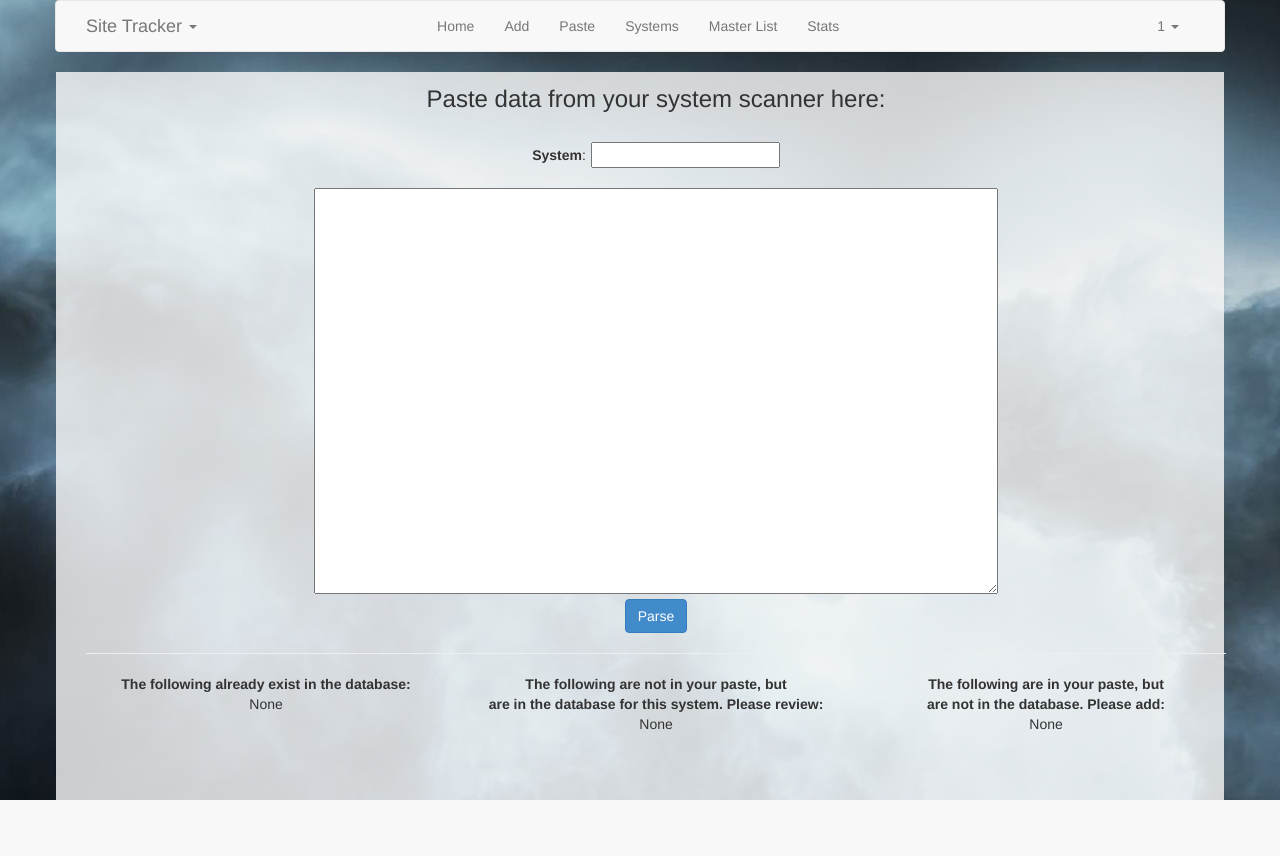
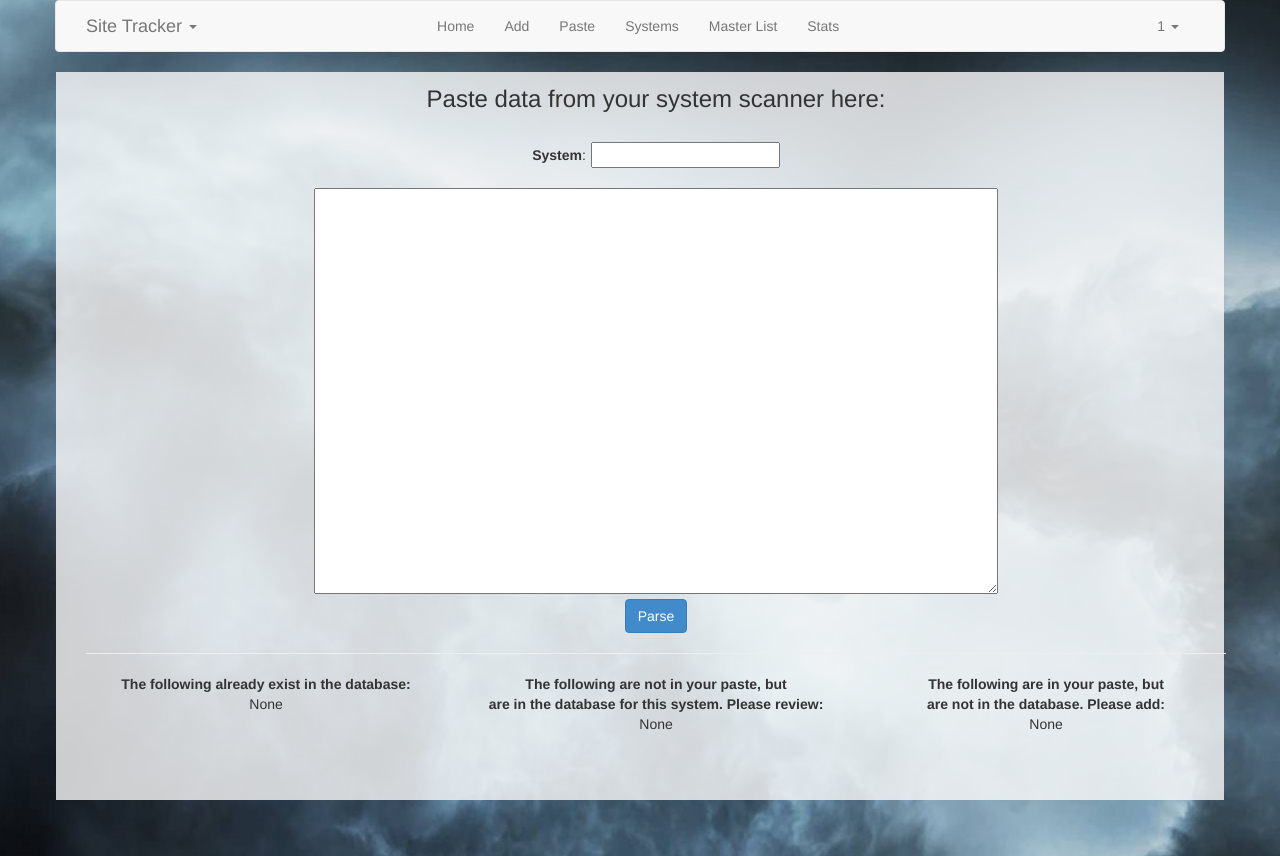
Before and after one commit to Celeo/EveTrackers, a Flask app: page /paste in a window 1280 px wide. Before the commit the page ends 800 px from the top, so only its background shows below. Run offline with Flask 2, Linux system fonts and the light colour scheme; the visitor is signed in with stand-in values (Sample User, id 1); data comes from the database, SQL or seed files in the repository; some libraries are stand-ins or nearby versions.

Commit message:
Adding margin to bottom of SiteTracker shaded area

```diff
--- a/trackers/static/css/site.css
+++ b/trackers/static/css/site.css
@@ -38,7 +38,7 @@ h3 {
 .shadowall {
     background-color: white;
     background-color: rgba(250, 250, 250, 0.8);
-    margin: 0 4em 0 4em;
+    margin: 0 4em 4em 4em;
     padding-bottom: 4em;
 }
 
```
